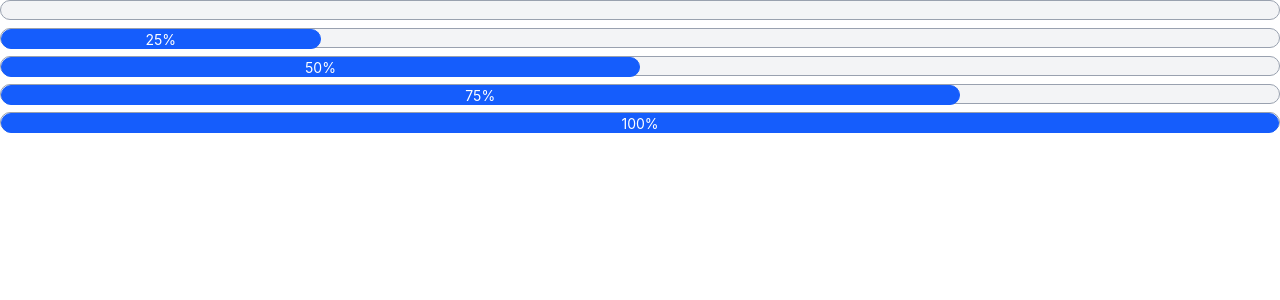
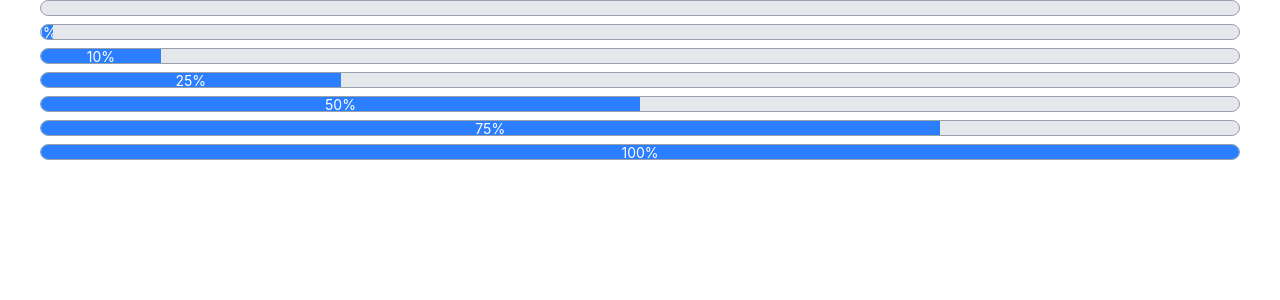
Before and after one commit to yiwenwangANU/playround_react, a React (Vite) app: page /8 in a window 1280 px wide. Shown: the top 300 px of the page. Built offline with nearby package versions, Linux system fonts and the light colour scheme.

Commit message:
re-write progress bar

```diff
--- a/src/pages/ProgressBarPage/ProgressBarPage.tsx
+++ b/src/pages/ProgressBarPage/ProgressBarPage.tsx
@@ -1,14 +1,14 @@
 import type { FC } from "react";
-import ProgressBar from "./components/ProgressBar/ProgressBar";
+import ProgressBar from "./components/ProgressBar";
+
+const PROGRESS = [0, 1, 10, 25, 50, 75, 101];
 
 const ProgressBarPage: FC = () => {
   return (
     <div className="space-y-2">
-      <ProgressBar progress={0} />
-      <ProgressBar progress={25} />
-      <ProgressBar progress={50} />
-      <ProgressBar progress={75} />
-      <ProgressBar progress={100} />
+      {PROGRESS.map((progress, i) => (
+        <ProgressBar progress={progress} key={i} />
+      ))}
     </div>
   );
 };
--- a/src/pages/ProgressBarPage/components/ProgressBar/ProgressBar.tsx
+++ b/src/pages/ProgressBarPage/components/ProgressBar/ProgressBar.tsx
@@ -4,17 +4,18 @@ interface Props {
   progress: number;
 }
 
-const ProgressBar: FC<Props> = ({ progress }) => (
-  <div className="h-5 w-full rounded-full border border-gray-400 bg-gray-100">
-    {progress > 0 && (
+const ProgressBar: FC<Props> = ({ progress }) => {
+  const refinedProgress = Math.max(Math.min(progress, 100), 0);
+  return (
+    <div className="mx-10 h-4 overflow-hidden rounded-3xl border border-gray-400 bg-gray-200">
       <div
-        className="h-5 rounded-full border border-blue-600 bg-blue-600 text-white text-sm text-center"
-        style={{ width: `${progress}%` }}
+        className="flex h-4 items-center justify-center overflow-clip bg-blue-500 text-sm text-white"
+        style={{ width: `${refinedProgress}%` }}
       >
-        {progress}%
+        {refinedProgress}%
       </div>
-    )}
-  </div>
-);
+    </div>
+  );
+};
 
 export default ProgressBar;
--- a/src/pages/ProgressBarPage/components/ProgressBar/index.ts
+++ b/src/pages/ProgressBarPage/components/ProgressBar/index.ts
@@ -0,0 +1 @@
+export { default } from "./ProgressBar";
--- a/vite.config.ts
+++ b/vite.config.ts
@@ -1,14 +1,14 @@
 import { defineConfig } from "vite";
 import react from "@vitejs/plugin-react";
 import tailwindcss from "@tailwindcss/vite";
-import path from 'path'
+import path from "path";
 
 // https://vite.dev/config/
 export default defineConfig({
   plugins: [react(), tailwindcss()],
   resolve: {
     alias: {
-      '@': path.resolve(import.meta.dirname, './src'),
+      "@": path.resolve(import.meta.dirname, "./src"),
     },
   },
 });
```
